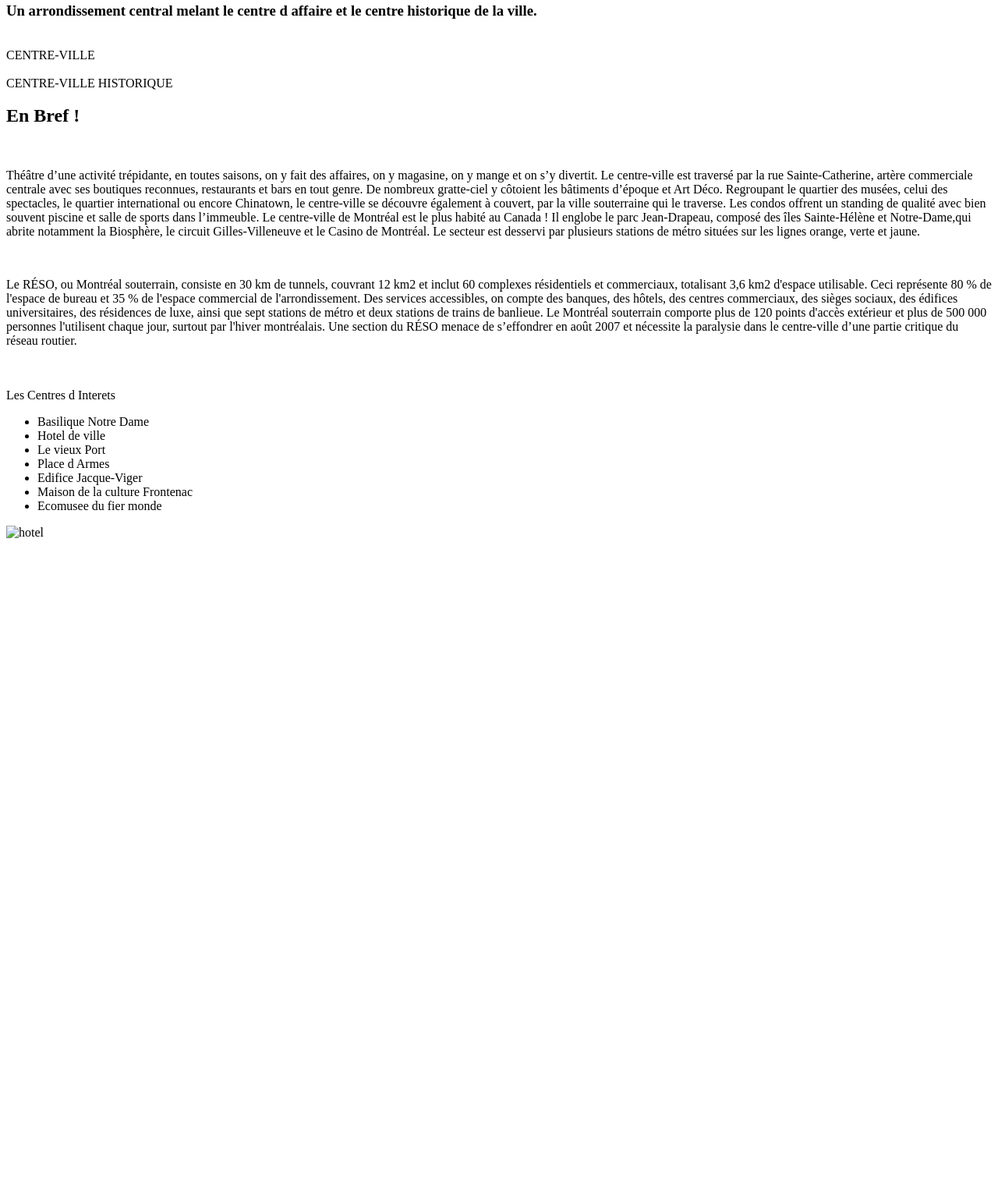
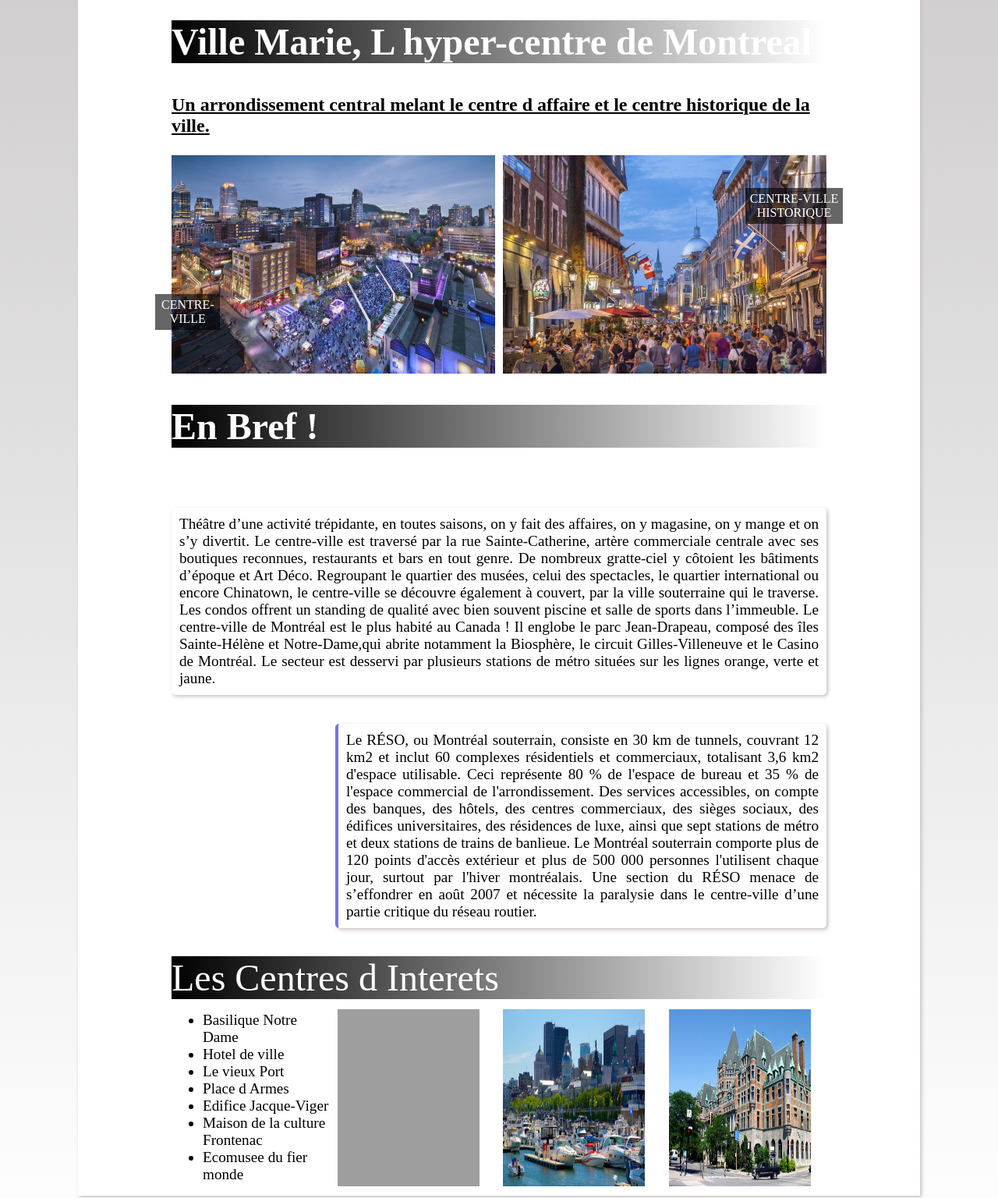
Before and after one commit to YW4EA46N/Site-Montreal-Fr, a plain HTML site: page quartier ville-marie.html in a window 1280 px wide. Shown: the part 64-1600 px from the top of the page at 78% size. Before the commit the page ends 800 px from the top, so only its background shows below. Drawn offline with Linux system fonts and the light colour scheme; the site is published under a folder, as on GitHub Pages, so addresses that start at the root find nothing.

Commit message:
Update quartier ville-marie.html

```diff
--- a/quartier ville-marie.html
+++ b/quartier ville-marie.html
@@ -5,7 +5,7 @@
     <meta http-equiv="X-UA-Compatible" content="IE=edge" />
     <meta name="viewport" content="width=device-width, initial-scale=1.0" />
     <title>Ville Marie</title>
-    <link rel="stylesheet" href="/asset/css/quartierville-marie.css" />
+    <link rel="stylesheet" href="asset/css/quartierville-marie.css" />
   </head>
   <body>
     <div class="container-1">
@@ -20,14 +20,14 @@
         <div class="photo">
           <div class="p-v-m">
             <img
-              src="/asset/images/images2/quartier_ville_marie_ete2.jpg"
+              src="asset/images/images2/quartier_ville_marie_ete2.jpg"
               alt=""
             />
             <div><span class="qvm-1">CENTRE-VILLE</span></div>
           </div>
           <div class="p-v-m-1">
             <img
-              src="/asset/images/images2/quartier_ville_marie_ete3.jpg"
+              src="asset/images/images2/quartier_ville_marie_ete3.jpg"
               alt=""
             />
             <div><span class="qvm-2">CENTRE-VILLE HISTORIQUE</span></div>
@@ -90,13 +90,13 @@
             <li>Ecomusee du fier monde</li>
           </ul>
           <div class="img-slides">
-            <img class="img-slide" src="/asset/images/images2/hotel de ville.jpg" alt="hotel" />
+            <img class="img-slide" src="asset/images/images2/hotel de ville.jpg" alt="hotel" />
           </div>
           <div class="img-slides">
-            <img class="img-slide" src="/asset/images/images2/old-port.jpg" alt="" />
+            <img class="img-slide" src="asset/images/images2/old-port.jpg" alt="" />
           </div>
           <div class="img-slides">
-            <img class="img-slide" src="/asset/images/images2/jacques viger.jpg" alt="" />
+            <img class="img-slide" src="asset/images/images2/jacques viger.jpg" alt="" />
           </div>
       </div>
     </div>
```
